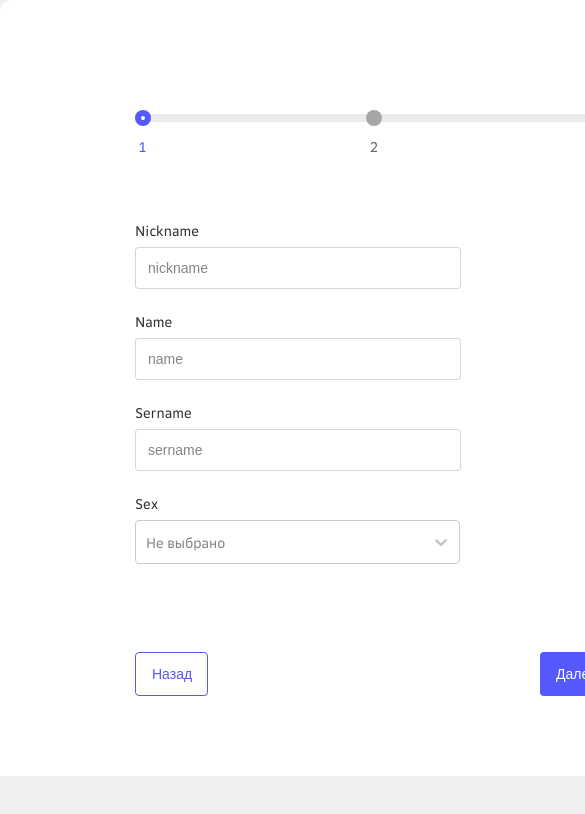
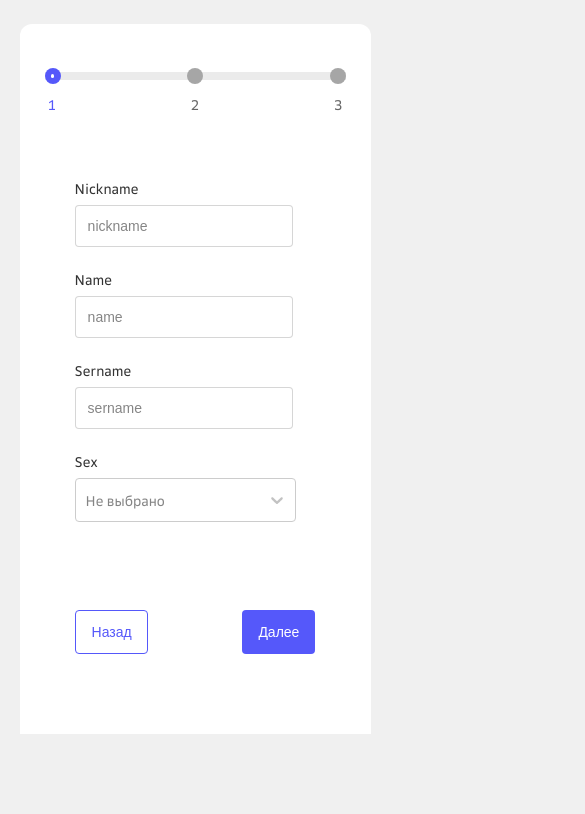
Before and after one commit to denzel56/cloudCampForm, a React (Create React App) app: page /cloudCampForm/create in a window 390 px wide. Shown: the top 814 px of the page, 585 px wide, since content can reach past the window. Built offline with nearby package versions, Linux system fonts and the light colour scheme.

Commit message:
адаптировал шаг один

```diff
--- a/src/App.scss
+++ b/src/App.scss
@@ -58,13 +58,20 @@
 
 @media (max-width: 1024px) {
   .App {
-    width: 748px;
+    max-width: 90%;
   }
 }
 
 @media (max-width: 748px) {
   .App {
-    margin: 0;
     padding-top: 48px;
   }
 }
+
+@media (min-width: 320px) and (max-width: 468px) {
+  .custom-select {
+    &__control, &__menu {
+      max-width: 92%;
+    }
+  }
+}
--- a/src/components/Main/Main.module.scss
+++ b/src/components/Main/Main.module.scss
@@ -116,7 +116,7 @@
   }
 }
 
-@media (max-width: 468px) {
+@media (min-width: 320px) and (max-width: 468px) {
   .root {
     .header {
       flex-direction: column;
@@ -128,7 +128,7 @@
         text-align: center;
 
         span {
-          font-size: 36px;
+          font-size: 24px;
         }
 
         .userLinks {
@@ -142,19 +142,19 @@
             align-items: center;
 
             &:nth-child(2), &:last-child {
-              margin-left: 12px;
+              margin-left: 6px;
             }
 
             .icon {
               svg {
-                width: 26px;
-                height: 24px;
+                width: 16px;
+                height: 14px;
               }
             }
 
             a {
               margin-left: 8px;
-              font-size: 24px;
+              font-size: 14px;
               font-weight: 400;
               text-decoration: none;
               color: #5558fa;
@@ -167,22 +167,21 @@
 
     .startForm {
       margin: 0 auto;
+      max-width: 80%;
 
       label, input {
-        font-size: 24px;
+        font-size: 12px;
       }
 
       .errMessage {
-        font-size: 18px;
-        font-weight: 600;
+        font-size: 12px;
+        font-weight: 400;
       }
 
       .startButton {
-        width: 160px;
-        height: 58px;
         margin: 0 auto;
         margin-top: 48px;
-        font-size: 24px;
+        font-size: 14px;
       }
     }
   }
--- a/src/components/StepOne/StepOne.module.scss
+++ b/src/components/StepOne/StepOne.module.scss
@@ -145,3 +145,28 @@ $main-color: #5558fa;
     }
   }
 }
+
+@media (min-width: 320px) and (max-width: 468px) {
+  .root {
+    padding: 0;
+
+    .stepOneForm {
+      max-width: 80%;
+      margin: 0 auto;
+      margin-top: 43px;
+
+      label, input {
+        font-size: 14px;
+      }
+
+      input {
+        max-width: 80%;
+      }
+
+      .errMessage {
+        font-size: 12px;
+        font-weight: 400;
+      }
+    }
+  }
+}
```
